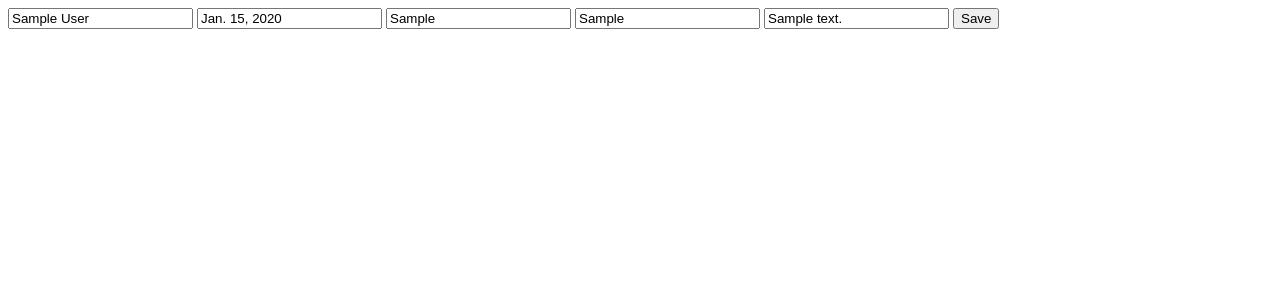
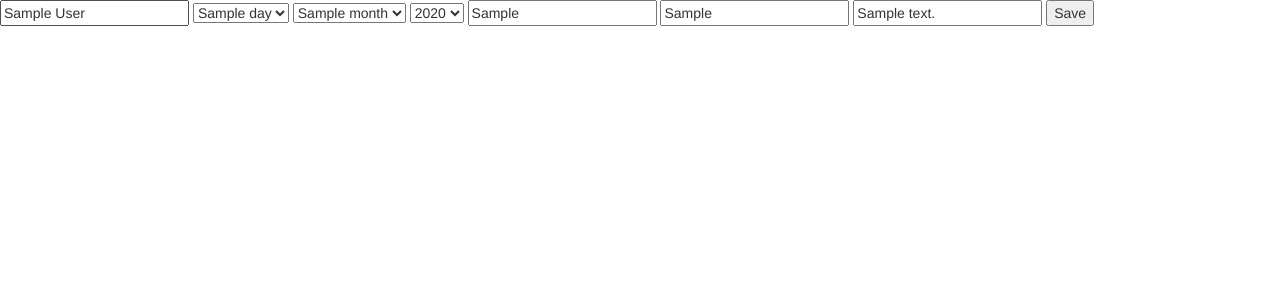
Before and after one commit to Sefoo13/meetme, a Django app: template templates/account_edit.html in a window 1280 px wide. Shown: the top 300 px of the page. Run offline with Django 3.2, Linux system fonts and the light colour scheme; tables that the repository leaves empty hold one stand-in row (values such as "Sample post"); the template is opened without the code that fills it: values that come from a table or form of the project are taken from there, most other values are stand-ins (such as "Sample title", 1, 10 or a date in 2020); some libraries are stand-ins or nearby versions.

Commit message:
Created birthday edit for userDetails  model

```diff
--- /dev/null
+++ b/MeetUpApp/enums.py
@@ -0,0 +1,5 @@
+from datetime import date
+
+days = ["01", "02", "03", "04", "05", "06", "07", "08", "09", "10", "11", "12", "13", "14", "15", "16", "17", "18", "19", "20", "21", "22", "23", "24", "25", "26", "27", "28", "29", "30", "31"]
+months = ["01", "02", "03", "04", "05", "06", "07", "08", "09", "10", "11", "12"]
+years = [x for x in range(1950, date.today().year+1)]
--- a/MeetUpApp/models.py
+++ b/MeetUpApp/models.py
@@ -17,6 +17,16 @@ class UserDetails(models.Model):
     user = models.OneToOneField(User)
     agree_to_meet = models.BooleanField(default=False)
 
+    def get_year(self):
+        return self.birthday.year
+
+    def get_month(self):
+        return self.birthday.month
+
+    def get_day(self):
+        return self.birthday.day
+
+
 class Meetings(models.Model):
     text = models.TextField
     country = models.CharField(max_length=50)
--- a/templates/account_edit.html
+++ b/templates/account_edit.html
@@ -1,10 +1,8 @@
-<!DOCTYPE html>
-<html lang="en">
-<head>
-    <meta charset="UTF-8">
+{% extends "main.html" %}
+{% block head %}
     <title>Edit Personal information</title>
-    <script src="https://ajax.googleapis.com/ajax/libs/jquery/1.12.4/jquery.min.js"></script>
-</head>
+{% endblock %}
+{% block body %}
 <body>
 <script>
     $(document).ready(function ()
@@ -12,7 +10,10 @@
         $('.edit-info').on("click", function (event)
         {
             var fullName = $(this).parent().find('.full-name').val();
-            var birthday = $(this).parent().find('.birthday').val();
+            var day = $(this).parent().find('#day').val();
+            var month = $(this).parent().find('#month').val();
+            var year = $(this).parent().find('#year').val();
+            var birthday = year + "-" + month + "-" + day;
             var city = $(this).parent().find('.city').val();
             var country = $(this).parent().find('.country').val();
             var description = $(this).parent().find('.description').val();
@@ -43,11 +44,37 @@
 </script>
 <div>
     <input value="{{ user_details.full_name }}" class="full-name">
-    <input value="{{ user_details.birthday }}" class="birthday">
+        <select id="day">
+            {% for day in days %}
+                {% if day == user_day %}
+                    <option selected value="{{ day }}">{{ day }}</option>
+                {% else %}
+                    <option value="{{ day }}">{{ day }}</option>
+                {% endif %}
+            {% endfor %}
+        </select>
+        <select id="month">
+            {% for month in months %}
+                {% if month == user_month %}
+                    <option selected value="{{ month }}">{{ month }}</option>
+                {% else %}
+                    <option value="{{ month }}">{{ month }}</option>
+                {% endif %}
+            {% endfor %}
+        </select>
+        <select id="year">
+            {% for year in years %}
+                {% if year == user_year %}
+                    <option selected value="{{ year }}">{{ year }}</option>
+                {% else %}
+                    <option value="{{ year }}">{{ year }}</option>
+                {% endif %}
+            {% endfor %}
+        </select>
     <input value="{{ user_details.city }}" class="city">
     <input value="{{ user_details.country }}" class="country">
     <input value="{{ user_details.description }}" class="description">
     <button class="edit-info" value="{{ user_details.user_id }}">Save</button>
 </div>
 </body>
-</html>
+{% endblock %}
```
Also changed, not shown: MeetUpApp/views.py (+15 -3 lines).
